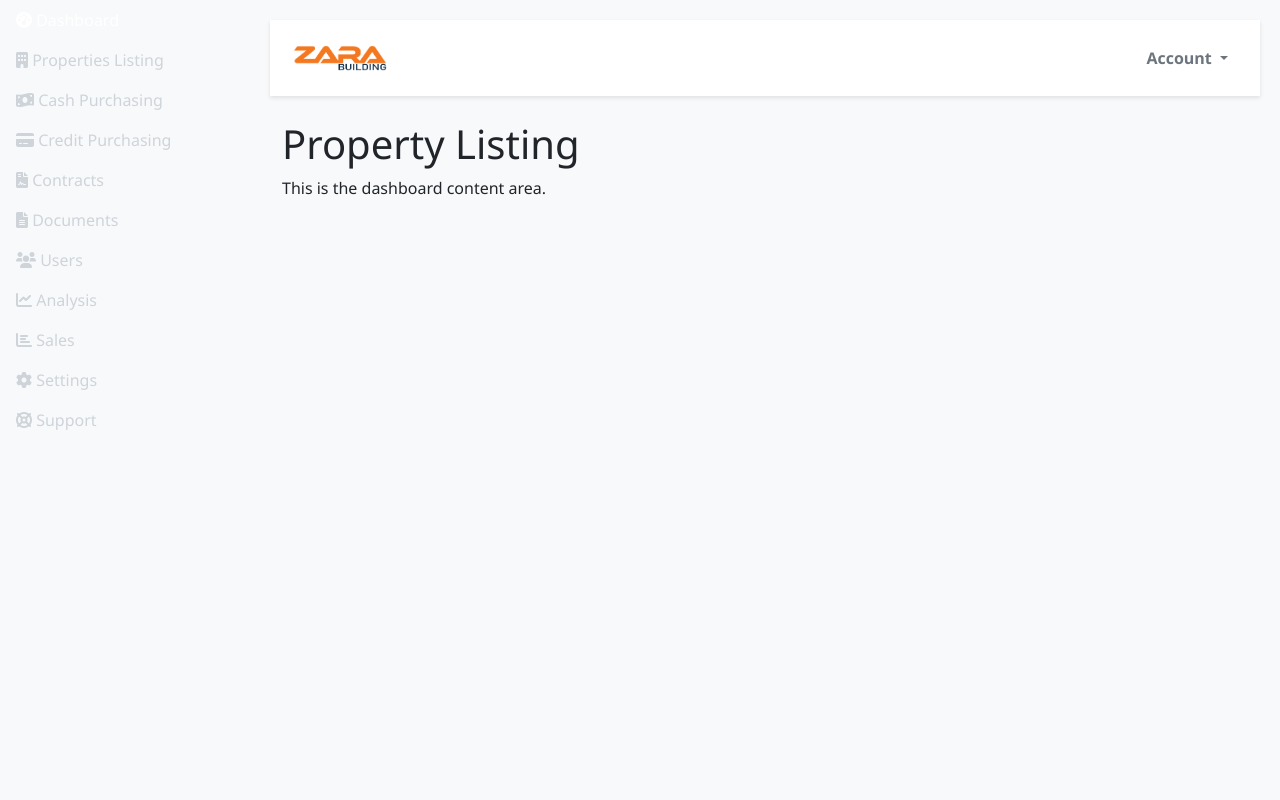
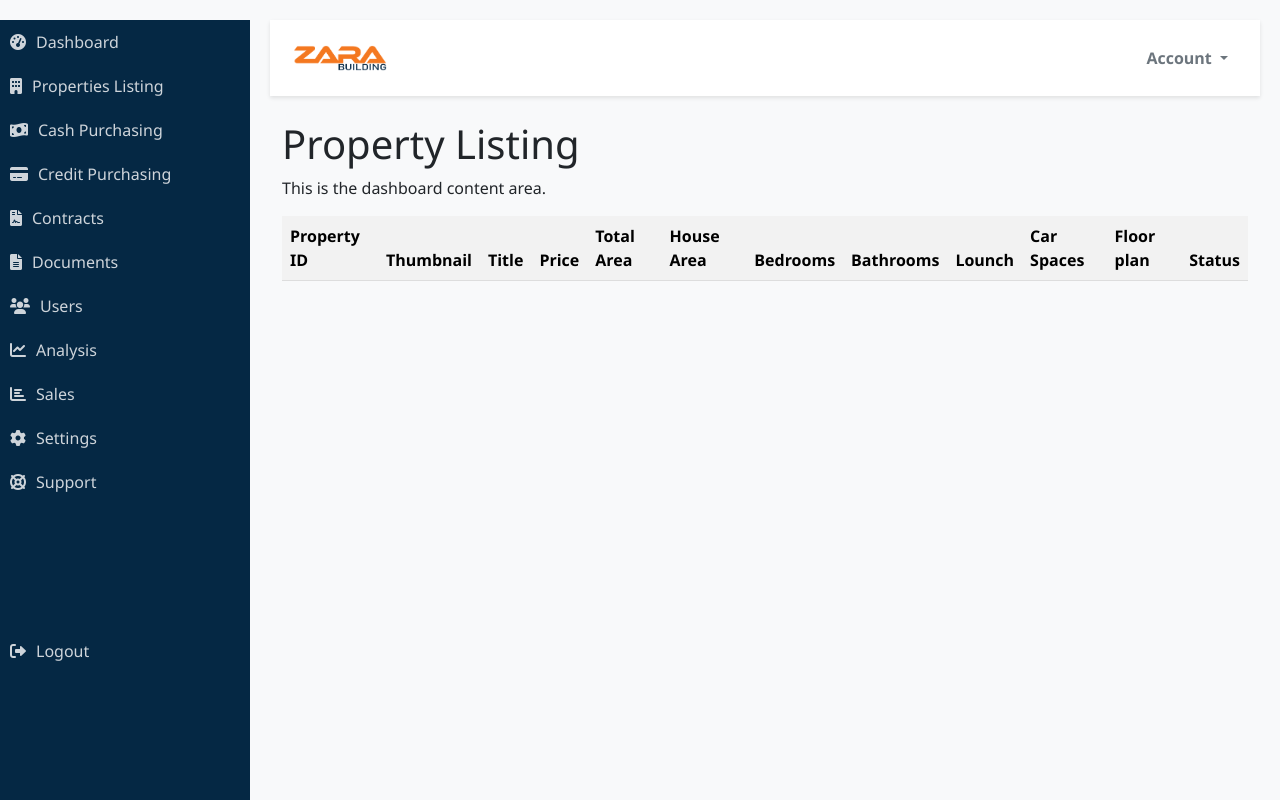
Before and after one commit to Aleeamir/Zara-Building, a plain HTML site: page dashboard.html in a window 1280 px wide. Drawn offline with nearby package versions, Linux system fonts and the light colour scheme.

Commit message:
dashboard

```diff
--- a/dashboard.html
+++ b/dashboard.html
@@ -1,69 +1,4 @@
- <!-- <!DOCTYPE html>
-<html lang="en">
 
-<head>
-    <meta charset="UTF-8">
-    <meta name="viewport" content="width=device-width, initial-scale=1.0">
-    <title>Zara Building</title>
-    <link rel="stylesheet" href="https://stackpath.bootstrapcdn.com/bootstrap/4.3.1/css/bootstrap.min.css">
-    <link rel="stylesheet" href="assets/index.css">
-</head>
-
-<body>
-    <header class="container-fluid">
-        <div class="row">
-            <div class="col-4">
-                <a class="navbar-brand" href="#">
-                    <img src="assets/images/logo.png" alt="Zara Logo" width="100%" height="auto">
-                </a>
-            </div>
-            <div class="col-8 d-flex align-items-center">
-                <ul class="nav navbar-nav">
-                    <li class="nav-item active">
-                        <a class="nav-link" href="#">Home</a>
-                    </li>
-                    <li class="nav-item">
-                        <a class="nav-link" href="#">About</a>
-                    </li>
-                    <li class="nav-item">
-                        <a class="nav-link" href="#">Projects</a>
-                    </li>
-                    <li class="nav-item">
-                        <a class="nav-link" href="#">Services</a>
-                    </li>
-                    <li class="nav-item">
-                        <a class="nav-link" href="#">Contact us</a>
-                    </li>
-                </ul>
-                <span class="nav-item ml-3">
-                    <div class="m-[12px_0_13px_0] flex flex-row justify-center w-[25px] h-[25px] box-sizing-border">
-                        <img class="w-[25px] h-[25px]" src="../assets/vectors/vector6_x2.svg" />
-                      </div>
-                </span>
-            </div>
-        </div>
-    </header>
-
-
-    <div class="banner-1">
-        <div class="banner-1-text">
-            <h1>Your <span style="color: orange;">Destination </span> for <br> Exceptional Living <br> Spaces</h1>
-            <p>Discover Zara Homes, ADUs, Garden Rooms & Resorts. Find <br> your perfect space today!</p>
-            <div class="button-container">
-
-                <button class="button-3" role="button">Button 3</button>
-
-            </div>
-        </div>
-    </div>
-
-    <script src="https://kit.fontawesome.com/yourcode.js" crossorigin="anonymous"></script>
-    <script src="https://code.jquery.com/jquery-3.5.1.slim.min.js"></script>
-  <script src="https://cdn.jsdelivr.net/npm/@popperjs/core@2.5.4/dist/umd/popper.min.js"></script>
-  <script src="https://stackpath.bootstrapcdn.com/bootstrap/4.5.2/js/bootstrap.min.js"></script>
-</body>
-
-</html> -->
 <!DOCTYPE html>
 <html lang="en">
 <head>
@@ -84,10 +19,12 @@
 
     .sidebar {
       width: 250px;
-      background-color: 052844;
+      /* background-color: 052844; */
+      background-color: #052844;
       color: #fff;
       position: fixed;
       height: 100%;
+      margin-top: 20px;
 
     }
 
@@ -150,6 +87,39 @@
   border-radius: 10px; /* Adjust the border radius as needed */
   color: white; /* Change text color to ensure visibility */
 }
+.nav-item {
+  display: flex;
+  align-items: center;
+}
+.logout {
+  margin-top: 50%;
+}
+.nav-link {
+  display: flex;
+  align-items: center;
+  padding: 10px; /* Adjust padding as needed */
+}
+
+.nav-link i {
+  margin-right: 10px; /* Adjust margin between icon and text */
+}
+.table {
+  width: 100%;
+  border-collapse: collapse;
+}
+
+.table th, .table td {
+  padding: 8px;
+  text-align: left;
+  border-bottom: 1px solid #ddd;
+}
+
+.table th {
+  background-color: #f2f2f2;
+  font-weight: bold;
+}
+
+
 
   </style>
 </head>
@@ -157,14 +127,9 @@
 
 
 <div class="sidebar">
-  <!-- <div class="sidebar-logo">
-    <img src="logo.png" alt="Logo">
-  </div> -->
 
   <ul class="nav flex-column">
-    <!-- <li class="nav-item">
-      <a class="nav-link active" href="#">Dashboard</a>
-    </li> -->
+
     <li class="nav-item">
       <a class="nav-link active" href="#"><i class="fas fa-tachometer-alt"></i> Dashboard</a>
   </li>
@@ -174,12 +139,7 @@
 <li class="nav-item">
     <a class="nav-link" href="#"><i class="fas fa-money-bill-wave"></i> Cash Purchasing</a>
 </li>
-    <!-- <li class="nav-item">
-      <a class="nav-link" href="#">Properties Listing</a>
-    </li>
-    <li class="nav-item">
-      <a class="nav-link" href="#">Cash Purchasing</a>
-    </li> -->
+
     <li class="nav-item">
       <a class="nav-link" href="#"><i class="fas fa-credit-card"></i> Credit Purchasing</a>
     </li>
@@ -204,7 +164,9 @@
     <li class="nav-item">
       <a class="nav-link" href="#"><i class="fas fa-life-ring"></i>   Support</a>
     </li>
-
+    <li class="nav-item logout">
+      <a class="nav-link" href="#"><i class="fas fa-sign-out-alt"></i> Logout</a>
+    </li>
   </ul>
 </div>
 
@@ -229,11 +191,53 @@
   </header>
 
 
+  <!-- <div class="container mt-4">
+    <h1>Property Listing</h1>
+    <p>This is the dashboard content area.</p>
+
+  </div> -->
   <div class="container mt-4">
     <h1>Property Listing</h1>
     <p>This is the dashboard content area.</p>
 
+    <table class="table">
+      <thead>
+        <tr>
+          <th>Property ID</th>
+          <th>Thumbnail</th>
+          <th>Title</th>
+          <th>Price</th>
+          <th>Total Area</th>
+          <th>House Area</th>
+          <th>Bedrooms</th>
+          <th>Bathrooms</th>
+          <th>Lounch</th>
+          <th>Car Spaces</th>
+          <th>Floor plan</th>
+          <th>Status</th>
+
+
+
+        </tr>
+      </thead>
+      <!-- <tbody>
+        <tr>
+          <td>1</td>
+          <td>Property A</td>
+          <td>City X</td>
+          <td>$100,000</td>
+        </tr>
+        <tr>
+          <td>2</td>
+          <td>Property B</td>
+          <td>City Y</td>
+          <td>$150,000</td>
+        </tr>
+
+      </tbody> -->
+    </table>
   </div>
+
 </div>
 
 
```
Also changed, not shown: css/main.css (+12 -0 lines), index.html (+10 -5 lines).
